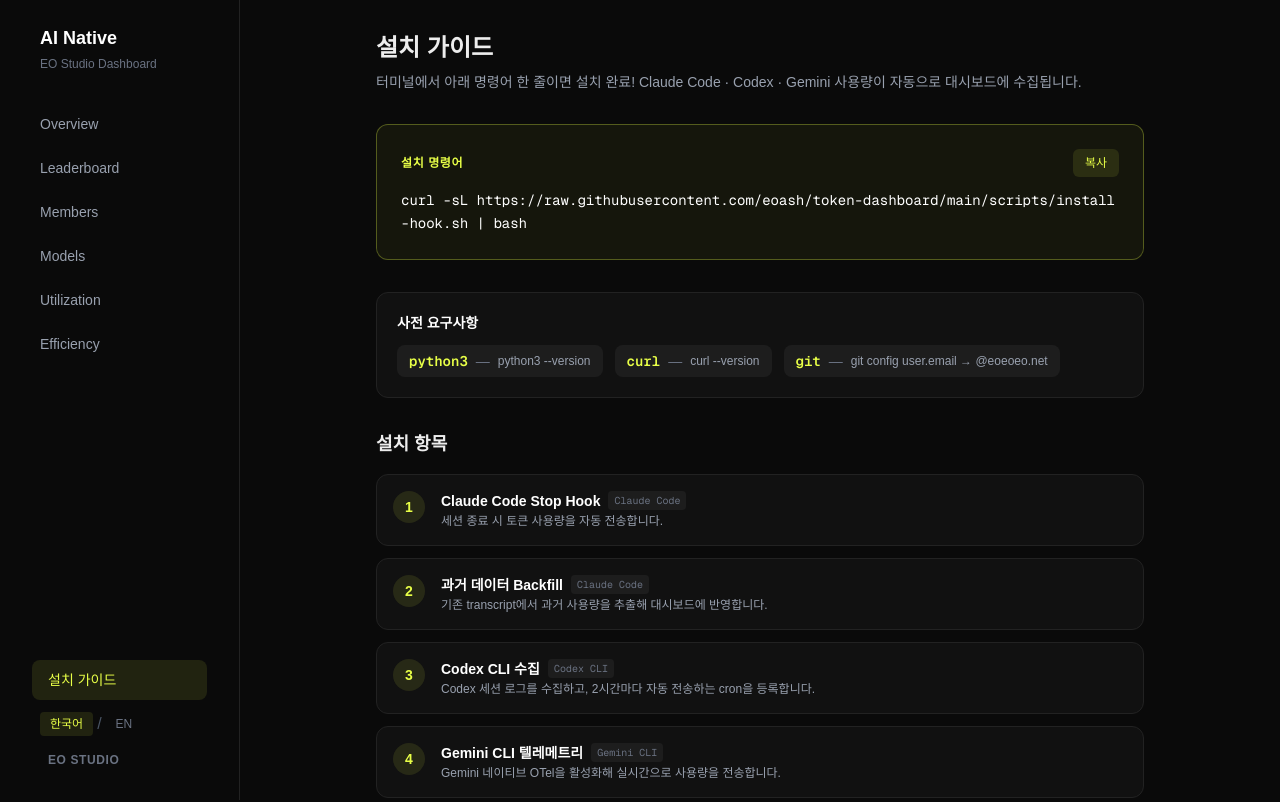
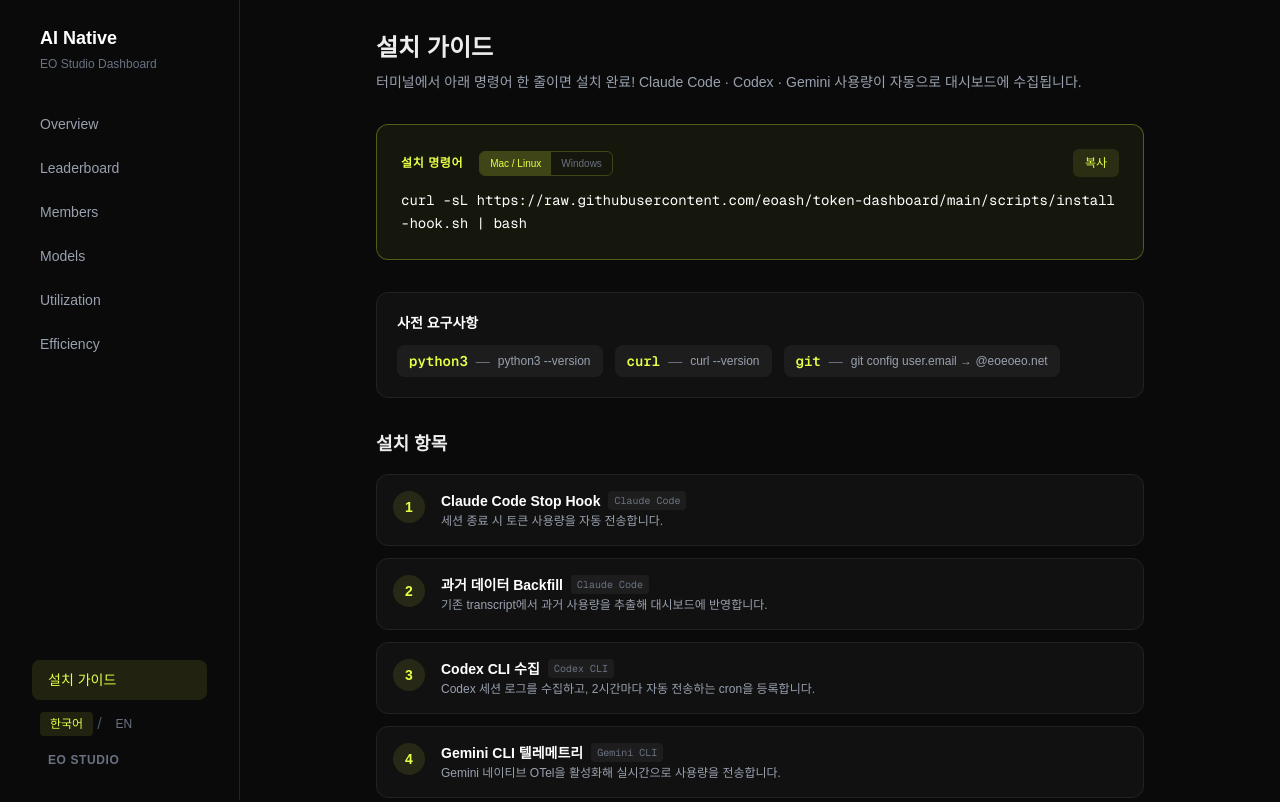
Before and after one commit to eoash/token-dashboard, a Next.js app: page /setup in a window 1280 px wide. Shown: the top 802 px of the page. Built offline with nearby package versions, Linux system fonts and the light colour scheme.

Commit message:
fix(token-dashboard): Windows 설치 명령어 powershell -Command 래핑

```diff
--- a/src/app/setup/page.tsx
+++ b/src/app/setup/page.tsx
@@ -3,15 +3,20 @@
 import { useState } from "react";
 import { useT } from "@/lib/contexts/LanguageContext";
 
-const INSTALL_CMD =
+const INSTALL_CMD_MAC =
   "curl -sL https://raw.githubusercontent.com/eoash/token-dashboard/main/scripts/install-hook.sh | bash";
+const INSTALL_CMD_WIN =
+  'powershell -Command "irm https://raw.githubusercontent.com/eoash/token-dashboard/main/scripts/install-hook.ps1 | iex"';
 
 export default function SetupPage() {
   const { t } = useT();
   const [copied, setCopied] = useState(false);
+  const [os, setOs] = useState<"mac" | "win">("mac");
+
+  const installCmd = os === "mac" ? INSTALL_CMD_MAC : INSTALL_CMD_WIN;
 
   const handleCopy = () => {
-    navigator.clipboard.writeText(INSTALL_CMD);
+    navigator.clipboard.writeText(installCmd);
     setCopied(true);
     setTimeout(() => setCopied(false), 2000);
   };
@@ -43,9 +48,33 @@
       {/* Install command */}
       <div className="rounded-xl border border-[#E8FF47]/30 bg-[#E8FF47]/5 p-6 mb-8">
         <div className="flex items-center justify-between mb-3">
-          <span className="text-xs font-semibold tracking-wider text-[#E8FF47] uppercase">
-            {t("setup.installCmd")}
-          </span>
+          <div className="flex items-center gap-2">
+            <span className="text-xs font-semibold tracking-wider text-[#E8FF47] uppercase">
+              {t("setup.installCmd")}
+            </span>
+            <div className="flex rounded-md overflow-hidden border border-[#E8FF47]/20 ml-2">
+              <button
+                onClick={() => { setOs("mac"); setCopied(false); }}
+                className={`text-[10px] px-2.5 py-1 font-medium transition-colors cursor-pointer ${
+                  os === "mac"
+                    ? "bg-[#E8FF47]/20 text-[#E8FF47]"
+                    : "text-gray-500 hover:text-gray-300"
+                }`}
+              >
+                Mac / Linux
+              </button>
+              <button
+                onClick={() => { setOs("win"); setCopied(false); }}
+                className={`text-[10px] px-2.5 py-1 font-medium transition-colors cursor-pointer ${
+                  os === "win"
+                    ? "bg-[#E8FF47]/20 text-[#E8FF47]"
+                    : "text-gray-500 hover:text-gray-300"
+                }`}
+              >
+                Windows
+              </button>
+            </div>
+          </div>
           <button
             onClick={handleCopy}
             className="text-xs px-3 py-1.5 rounded-md bg-[#E8FF47]/10 text-[#E8FF47] hover:bg-[#E8FF47]/20 transition-colors cursor-pointer"
@@ -54,7 +83,7 @@
           </button>
         </div>
         <code className="block text-sm font-mono text-white break-all leading-relaxed select-all">
-          {INSTALL_CMD}
+          {installCmd}
         </code>
       </div>
 
```
Also changed, not shown: 2 other files (tests, documents, lock files or other folders).
